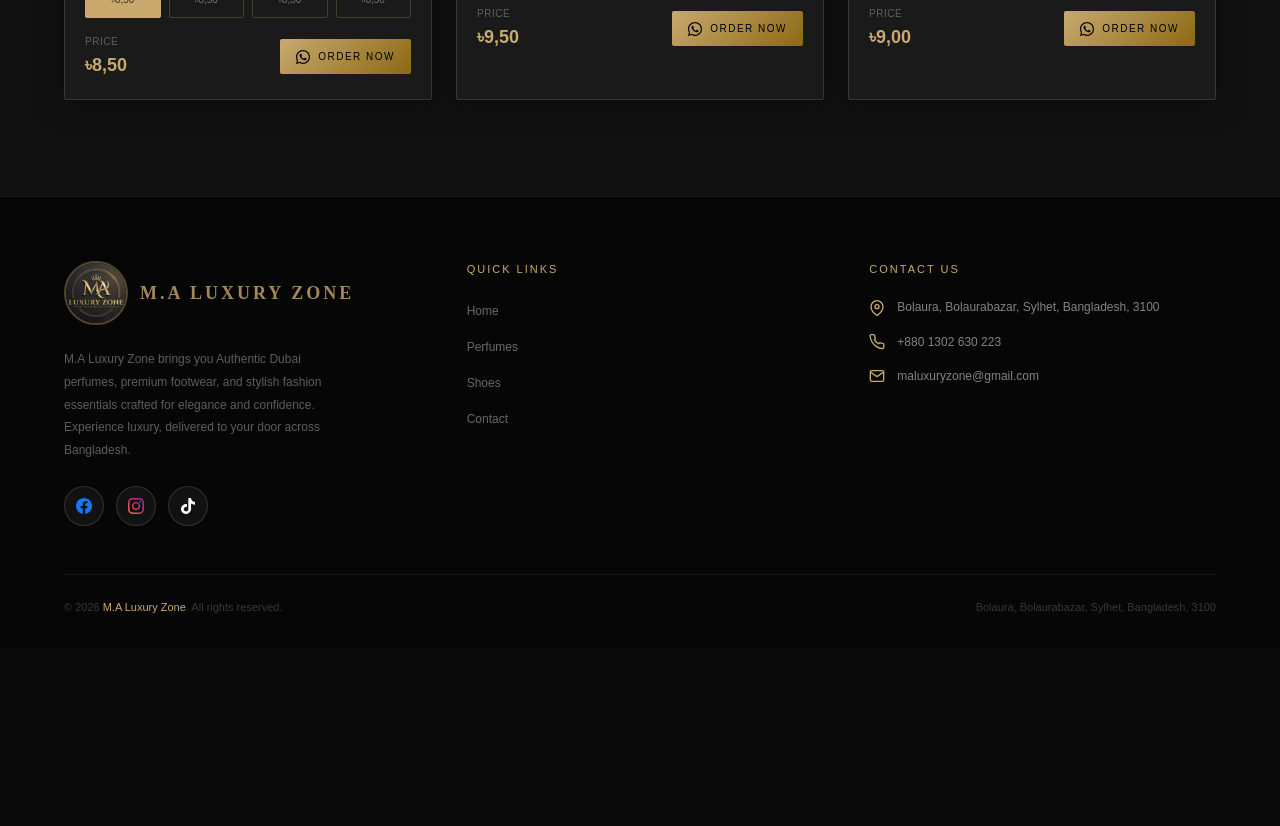
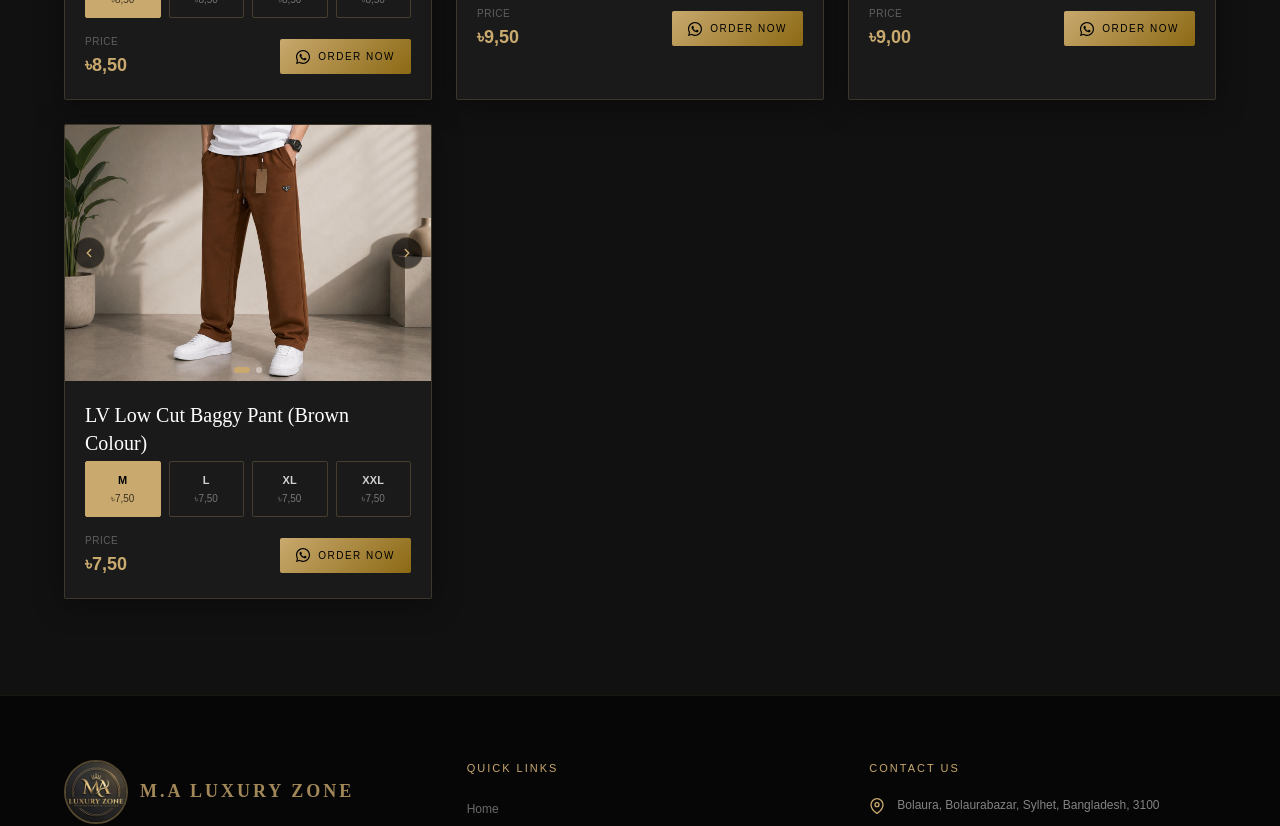
Before and after one commit to ruhulamin-dev/ma-luxuryzone, a React (Vite) app: page /clothing/pants in a window 1280 px wide. Shown: the part 1260-2086 px from the top of the page. Before the commit the page ends 1907 px from the top, so only its background shows below. Built offline with nearby package versions, Linux system fonts and the light colour scheme.

Commit message:
Update footer and add pant 7

```diff
--- a/src/components/Footer.jsx
+++ b/src/components/Footer.jsx
@@ -99,6 +99,7 @@
               { label: 'Home', path: '/' },
               { label: 'Perfumes', path: '/perfumes' },
               { label: 'Shoes', path: '/shoes' },
+              { label: 'Clothing', path: '/clothing' },
               { label: 'Contact', path: '/contact' },
             ].map(link => (
               <li key={link.path}>
--- a/src/data/pants.js
+++ b/src/data/pants.js
@@ -1,7 +1,7 @@
 const pants = [
   {
     id: 1,
-    name: 'LV Low Cut Baggy Pant (Black Colour )',
+    name: 'LV Low Cut Baggy Pant (Black Colour)',
     images: ['/pant1-img1.jpg', '/pant1-img2.jpg'],
     sizes: [
       { label: 'M', price: '৳7,50' },
@@ -63,6 +63,17 @@
       { label: 'XL', price: '৳9,00' },
     ],
   },
+  {
+    id: 7,
+    name: 'LV Low Cut Baggy Pant (Brown Colour)',
+    images: ['/pant7-img1.jpg', '/pant7-img2.jpg'],
+    sizes: [
+      { label: 'M', price: '৳7,50' },
+      { label: 'L', price: '৳7,50' },
+      { label: 'XL', price: '৳7,50' },
+      { label: 'XXL', price: '৳7,50' },
+    ],
+  },
 ];
 
 export default pants;
```
Also changed, not shown: public/pant7-img1.jpg (added), public/pant7-img2.jpg (added).
